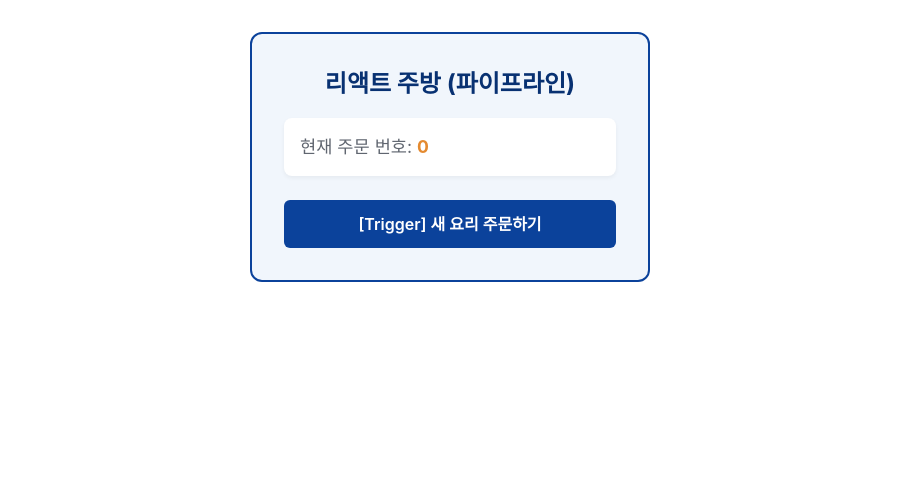
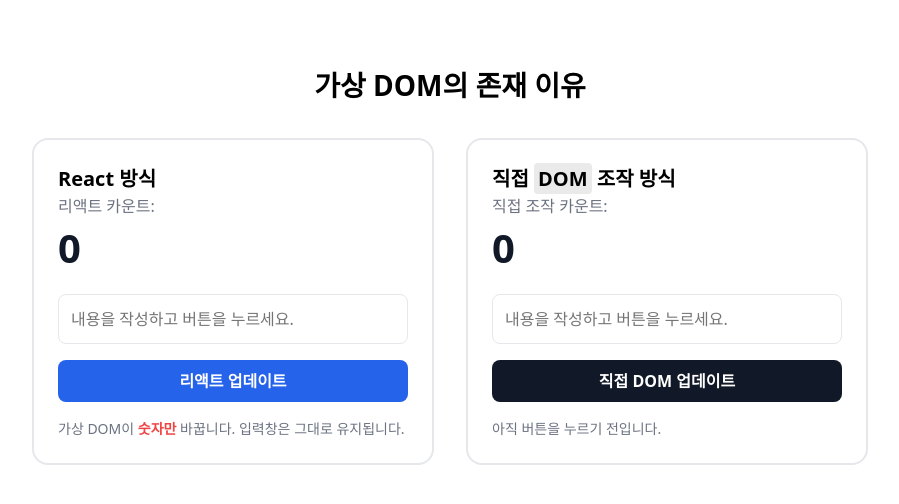
Before and after one commit to sasasak/likelion-16th-react, a React (Vite) app in the folder learning-react/03-렌더링-원리-불변성/: page / in a window 1280 px wide. Shown: the top 504 px of the page, without its empty margins (190-1089 px from the left). Built offline with nearby package versions, Linux system fonts and the light colour scheme.

Commit message:
learn. 가상 DOM

```diff
--- a/learning-react/03-렌더링-원리-불변성/src/app/index.tsx
+++ b/learning-react/03-렌더링-원리-불변성/src/app/index.tsx
@@ -1,10 +1,10 @@
-import { RenderPipeline } from '@/learns'
+import { VirtualDOM } from '@/learns'
 import S from './style.module.css'
 
 export default function App() {
   return (
     <div className={S.container}>
-      <RenderPipeline />
+      <VirtualDOM />
     </div>
   )
 }
--- a/learning-react/03-렌더링-원리-불변성/src/learns/VirtualDOM/index.tsx
+++ b/learning-react/03-렌더링-원리-불변성/src/learns/VirtualDOM/index.tsx
@@ -1,15 +1,131 @@
+import { useState } from 'react'
 import S from './style.module.css'
 
-export default function VirtualDOM() {
+/**
+ * 리액트 렌더 파이프라인
+ * - Trigger → Render → Commit
+ *
+ * 브라우저 페인팅(렌더링)
+ * - Painting
+ *
+ * 리액트 상태(State)
+ * - 스냅샵(Snaphost)과 유사
+ * - 렌더링 시, 불변(Immutable)
+ * - 배칭(Batching): 업데이트 큐(Queue)
+ *
+ * 리액트 제어(Controlled)
+ * - 리액트 제어
+ * - 상태 기반 Input 제어
+ * - 선언적 프로그래밍
+ *
+ * 리액트 비제어(Uncontrolled)
+ * - 브라우저 제어
+ * - 웹 표준 기반 Input 제어
+ * - 명령적 프로그래밍
+ */
+
+export default function VirtualDOM /* React Element Tree (Memory) */() {
+  const [count, setCount] = useState(0)
+
+  const [content, setContent] = useState('')
+
+  // 바닐라 JS 방식
+  // 리액트의 가상 DOM을 무시하고 실제 DOM을 직접 갈아끼움
+  const handleVanillaUpdate = () => {
+    const nextCount = count + 1
+    setCount(nextCount) // 상태 업데이트. 하지만...
+
+    // ----------------------------------------------------------------
+
+    // 직접 DOM 노드를 찾아가서 전체 HTML을 덮어버림 (강제 조작)
+    const vanillaArea = document.getElementById('vanilla-area')
+
+    if (vanillaArea) {
+      vanillaArea.innerHTML = /* html */`
+        <p class="${S.countDisplay}">
+          직접 조작 카운트: <strong>${nextCount}</strong>
+        </p>
+        <input
+          type="text"
+          aria-label="DOM 조작 방식"
+          class="${S.inputField}" placeholder="내용을 작성하고 버튼을 누르세요."
+        />
+      `
+    }
+
+    const vanillaDesc = document.querySelector('[data-vanilla-desc]')
+    if (vanillaDesc) {
+      vanillaDesc.innerHTML = `
+      <p data-vanilla-desc class="${S.desc}">
+        ⚠️ <strong>전체 HTML이 교체</strong>되어 입력값이 사라졌습니다!
+      </p>
+    `
+    }
+  }
+
   return (
-    <section className={S.wrapper}>
-      <h2 className={S.heading}>
-        가상(Virtual){' '}
-        <dfn>
-          <abbr title="Document Object Model">DOM</abbr>
-        </dfn>{' '}
-        & 배칭(Batching)
-      </h2>
+    <section className={S.container}>
+      <h2 className={S.heading}>가상 DOM의 존재 이유</h2>
+
+      <div className={S.comparisonGrid}>
+        {/* 리액트 방식 (가상 DOM으로 관리) */}
+        <article className={S.box}>
+          <h3>React 방식</h3>
+          <div className={S.countDisplay}>
+            리액트 카운트: <strong>{count}</strong>
+          </div>
+          <input
+            type="text"
+            className={S.inputField}
+            aria-label="리액트 방식"
+            placeholder="내용을 작성하고 버튼을 누르세요."
+            value={content}
+            onChange={(e) => setContent(e.target.value)}
+          />
+          <button
+            type="button"
+            className={`${S.button} ${S.reactBtn}`}
+            onClick={() => setCount((c) => c + 1)}
+          >
+            리액트 업데이트
+          </button>
+          <p className={S.desc}>
+            가상 DOM이 <strong>숫자만</strong> 바꿉니다. 입력창은 그대로
+            유지됩니다.
+          </p>
+        </article>
+
+        {/* 직접 조작 방식 (가상 DOM을 거치지 않음) */}
+        <article className={S.box}>
+          <h3>
+            직접{' '}
+            <dfn>
+              <abbr title="Document Object Model">DOM</abbr>
+            </dfn>{' '}
+            조작 방식
+          </h3>
+          <div id="vanilla-area">
+            <p className={S.countDisplay}>
+              직접 조작 카운트: <strong>{count}</strong>
+            </p>
+            <input
+              type="text"
+              className={S.inputField}
+              placeholder="내용을 작성하고 버튼을 누르세요."
+            />
+          </div>
+          <button
+            type="button"
+            className={`${S.button} ${S.vanillaBtn}`}
+            onClick={handleVanillaUpdate}
+          >
+            직접 <abbr>DOM</abbr> 업데이트
+          </button>
+          <p data-vanilla-desc className={S.desc}>
+            아직 버튼을 누르기 전입니다.
+          </p>
+        </article>
+      </div>
     </section>
   )
 }
--- a/learning-react/03-렌더링-원리-불변성/src/learns/VirtualDOM/style.module.css
+++ b/learning-react/03-렌더링-원리-불변성/src/learns/VirtualDOM/style.module.css
@@ -1,90 +1,98 @@
-.wrapper {
-  --color-white: #ffffff;
-  --color-gray-50: #f9fafb;
-  --color-gray-100: #f3f4f6;
-  --color-gray-200: #e5e7eb;
-  --color-gray-300: #d1d5db;
-  --color-gray-700: #374151;
-  --color-gray-900: #111827;
-  --color-primary: #2563eb;
-  --color-primary-dark: #1d4ed8;
+.container {
 
-  --radius-lg: 0.5rem;
-  --radius-xl: 0.75rem;
-  --radius-2xl: 1rem;
-  --shadow-md: 0 10px 15px -3px rgba(0, 0, 0, 0.1);
+  --primary: #2563eb;
+  --danger: #ef4444;
+  --text-main: #111827;
+  --text-sub: #6b7280;
+  --bg-card: #ffffff;
+  --border: #e5e7eb;
 
+  max-width: 900px;
+  margin: 2rem auto;
   padding: 2rem;
-  border: 1px solid var(--color-gray-200);
-  border-radius: var(--radius-2xl);
-  background-color: var(--color-white);
-  max-width: 450px;
-  margin: 2rem auto;
-  box-shadow: var(--shadow-md);
+  font-family: system-ui, -apple-system, sans-serif;
 
-  abbr {
+  dfn {
+    font-style: normal;
+  }
+
+  abbr[title] {
     cursor: help;
-    font-style: normal;
     text-decoration: none;
-    border-radius: 3px;
-    padding: 0.1em 0.3em;
-    background: var(--color-gray-100);
+    background: #eaeaea;
+    padding: 0.1em 0.2em;
+    border-radius: 4px;
   }
 
   .heading {
-    font-size: 1.4rem;
-    font-weight: 700;
-    margin-bottom: 1.5rem;
-    color: var(--color-primary);
+    font-size: 1.75rem;
+    font-weight: 800;
     text-align: center;
+    margin-bottom: 2rem;
   }
 
-  .counterBox {
-    background-color: var(--color-gray-50);
-    padding: 2rem;
-    border-radius: var(--radius-xl);
-    text-align: center;
-    margin-bottom: 1.5rem;
+  .comparisonGrid {
+    display: grid;
+    grid-template-columns: 1fr 1fr;
+    gap: 2rem;
+  }
 
-    .countText {
-      font-size: 1.125rem;
-      color: var(--color-gray-700);
+  .box {
+    background: var(--bg-card);
+    border: 2px solid var(--border);
+    border-radius: 16px;
+    padding: 1.5rem;
 
-      & strong {
+    h3 {
+      margin-top: 0;
+      font-size: 1.25rem;
+    }
+
+    .countDisplay {
+      margin-bottom: 1rem;
+      color: var(--text-sub);
+
+      strong {
+        display: block;
         font-size: 2.5rem;
-        color: var(--color-primary);
-        display: block;
-        margin-top: 0.5rem;
+        color: var(--text-main);
       }
     }
-  }
 
-  .actions {
-    display: flex;
-    gap: 0.75rem;
+    .inputField {
+      width: 100%;
+      padding: 0.75rem;
+      border: 1px solid var(--border);
+      border-radius: 8px;
+      margin-bottom: 1rem;
+    }
 
     .button {
-      flex: 1;
-      padding: 0.75rem;
-      border-radius: var(--radius-lg);
-      border: 1px solid var(--color-gray-300);
-      background-color: var(--color-white);
-      font-weight: 600;
+      width: 100%;
+      padding: 0.8rem;
+      border: none;
+      border-radius: 8px;
+      font-weight: 700;
       cursor: pointer;
-      transition: all 0.2s;
+    }
 
-      &:hover {
-        background-color: var(--color-gray-100);
-      }
+    .reactBtn {
+      background: var(--primary);
+      color: white;
+    }
 
-      &.primary {
-        background-color: var(--color-primary);
-        color: var(--color-white);
-        border-color: var(--color-primary);
+    .vanillaBtn {
+      background: var(--text-main);
+      color: white;
+    }
 
-        &:hover {
-          background-color: var(--color-primary-dark);
-        }
+    .desc {
+      margin-top: 1rem;
+      font-size: 0.875rem;
+      color: var(--text-sub);
+
+      strong {
+        color: var(--danger);
       }
     }
   }
```
